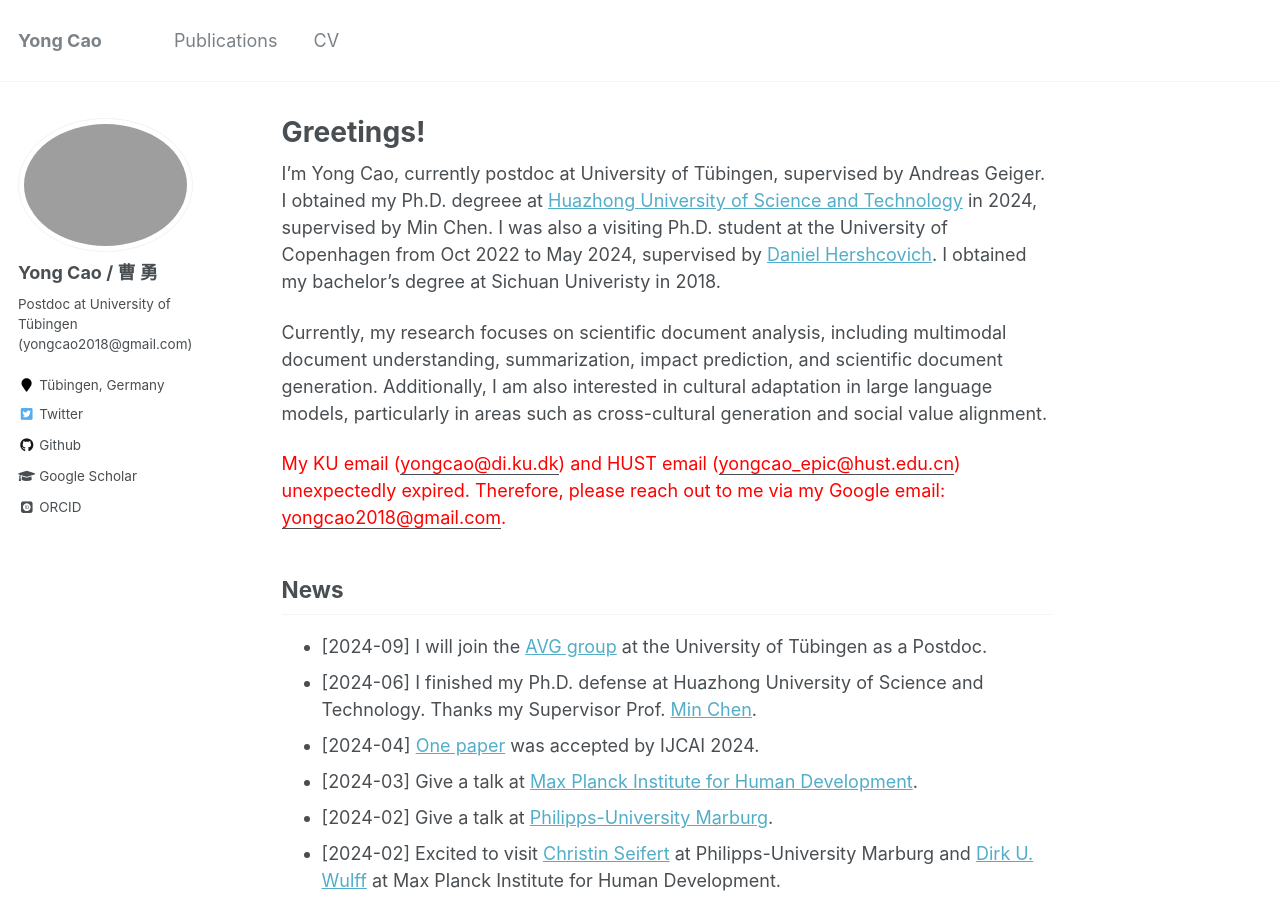
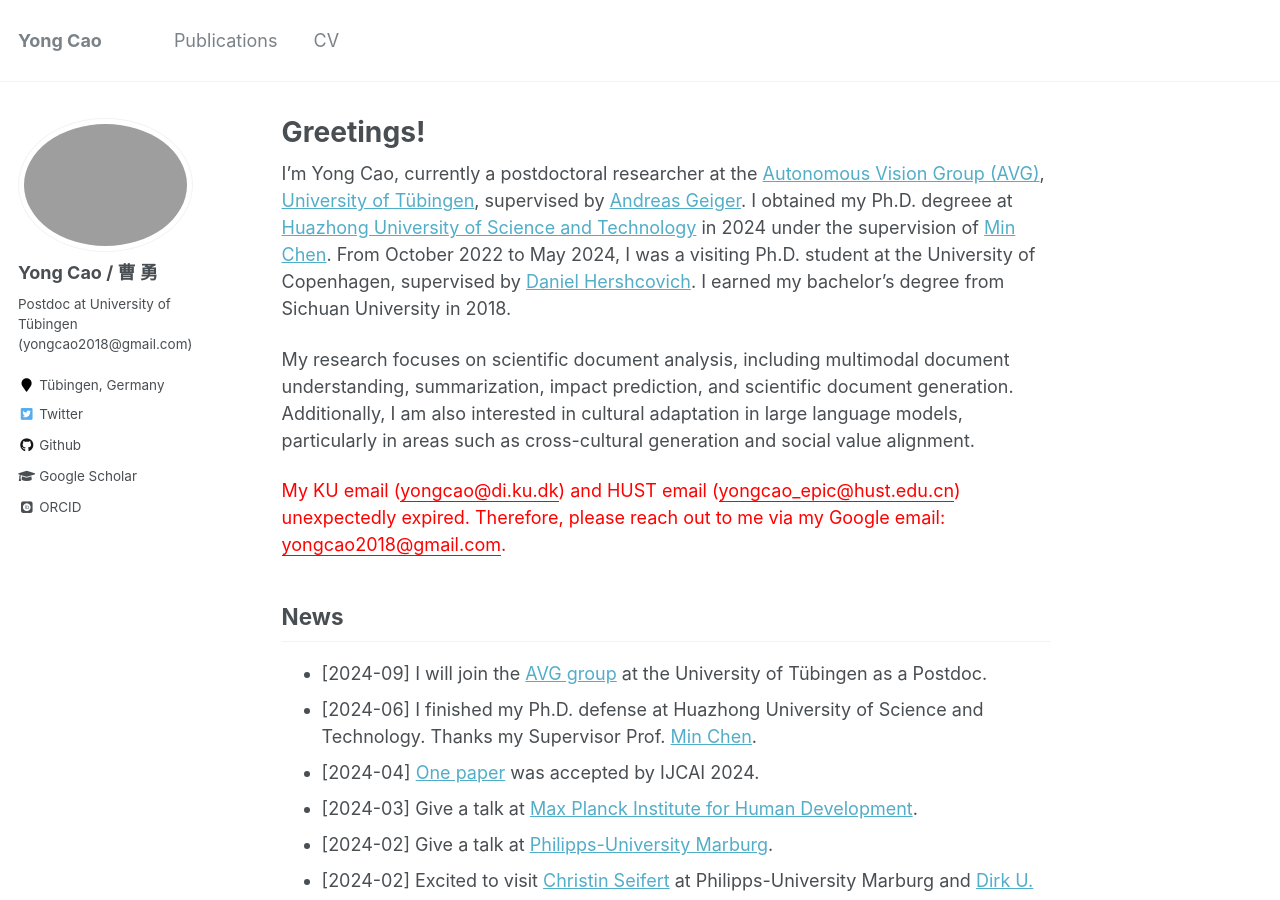
Before and after one commit to yongcaoplus/yongcaoplus.github.io, a Jekyll site: the page built from _pages/about.md, in a window 1280 px wide and 900 px high. Built offline with Jekyll 4.4.1, drawn with Linux system fonts in a browser that asks for light colours; some web fonts are replaced.

Commit message:
add eacl 2024

```diff
--- a/_pages/about.md
+++ b/_pages/about.md
@@ -7,9 +7,9 @@ redirect_from:
   - /about/
   - /about.html
 ---
-I'm Yong Cao, currently postdoc at University of Tübingen, supervised by Andreas Geiger. I obtained my Ph.D. degreee at [Huazhong University of Science and Technology](https://www.hust.edu.cn/) in 2024, supervised by Min Chen. I was also a visiting Ph.D. student at the University of Copenhagen from Oct 2022 to May 2024, supervised by [Daniel Hershcovich](https://danielhers.github.io/). I obtained my bachelor’s degree at Sichuan Univeristy in 2018.
+I'm Yong Cao, currently a postdoctoral researcher at the [Autonomous Vision Group (AVG)](https://uni-tuebingen.de/en/fakultaeten/mathematisch-naturwissenschaftliche-fakultaet/fachbereiche/informatik/lehrstuehle/autonomous-vision/home/), [University of Tübingen](https://uni-tuebingen.de/en/), supervised by [Andreas Geiger](https://www.cvlibs.net/). I obtained my Ph.D. degreee at [Huazhong University of Science and Technology](https://www.hust.edu.cn/) in 2024 under the supervision of [Min Chen](https://people.ece.ubc.ca/~minchen/). From October 2022 to May 2024, I was a visiting Ph.D. student at the University of Copenhagen, supervised by [Daniel Hershcovich](https://danielhers.github.io/). I earned my bachelor’s degree from Sichuan University in 2018.
 
-Currently, my research focuses on scientific document analysis, including multimodal document understanding, summarization, impact prediction, and scientific document generation. Additionally, I am also interested in cultural adaptation in large language models, particularly in areas such as cross-cultural generation and social value alignment.
+My research focuses on scientific document analysis, including multimodal document understanding, summarization, impact prediction, and scientific document generation. Additionally, I am also interested in cultural adaptation in large language models, particularly in areas such as cross-cultural generation and social value alignment.
 
 <font color="red">My KU email (<u>yongcao@di.ku.dk</u>) and HUST email (<u>yongcao_epic@hust.edu.cn</u>) unexpectedly expired. Therefore, please reach out to me via my Google email: <u>yongcao2018@gmail.com</u>. </font>
 
```
